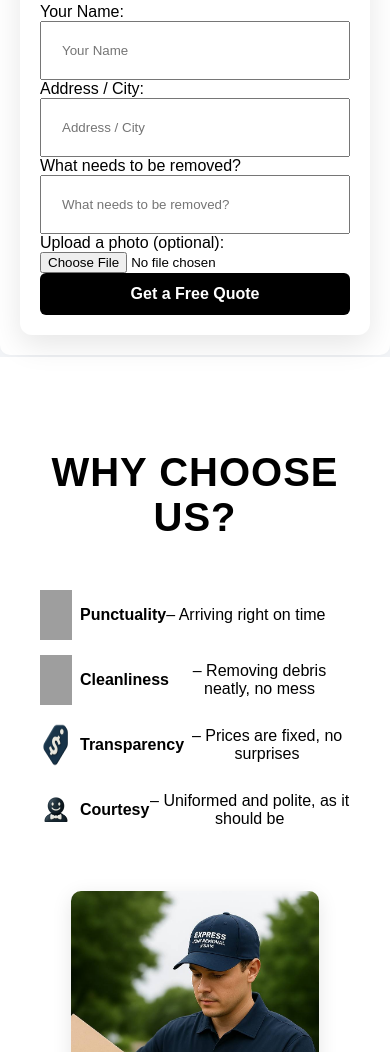
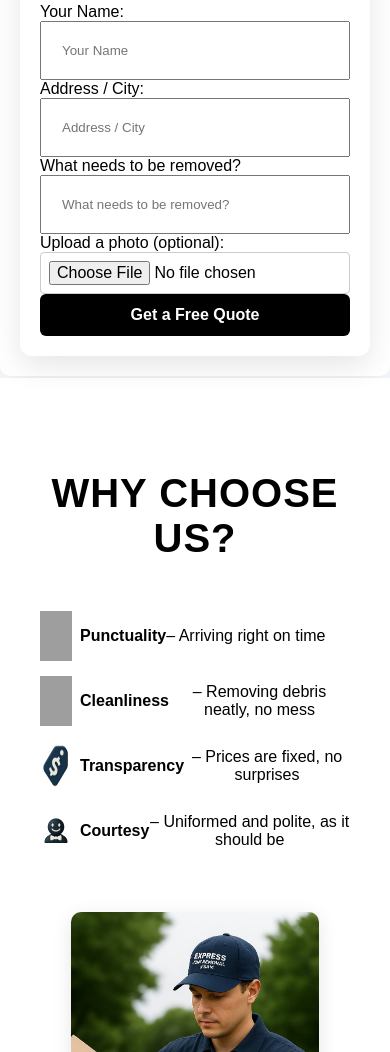
Before and after one commit to bektur-dev/junk-removal-site, a plain HTML site: page index.html in a window 390 px wide. Shown: the part 889-1941 px from the top of the page. Drawn offline with nearby package versions, Linux system fonts and the light colour scheme; grey boxes are pictures that could not be loaded.

Commit message:
Fix input file style for mobile

```diff
--- a/style.css
+++ b/style.css
@@ -424,3 +424,21 @@ textarea {
   width: 100%;
   box-sizing: border-box;
 }
+
+
+
+
+
+
+
+
+
+input[type="file"] {
+  width: 100%;
+  padding: 8px;
+  background-color: white;
+  border: 1px solid #ccc;
+  border-radius: 4px;
+  font-size: 16px;
+  box-sizing: border-box;
+}
```
